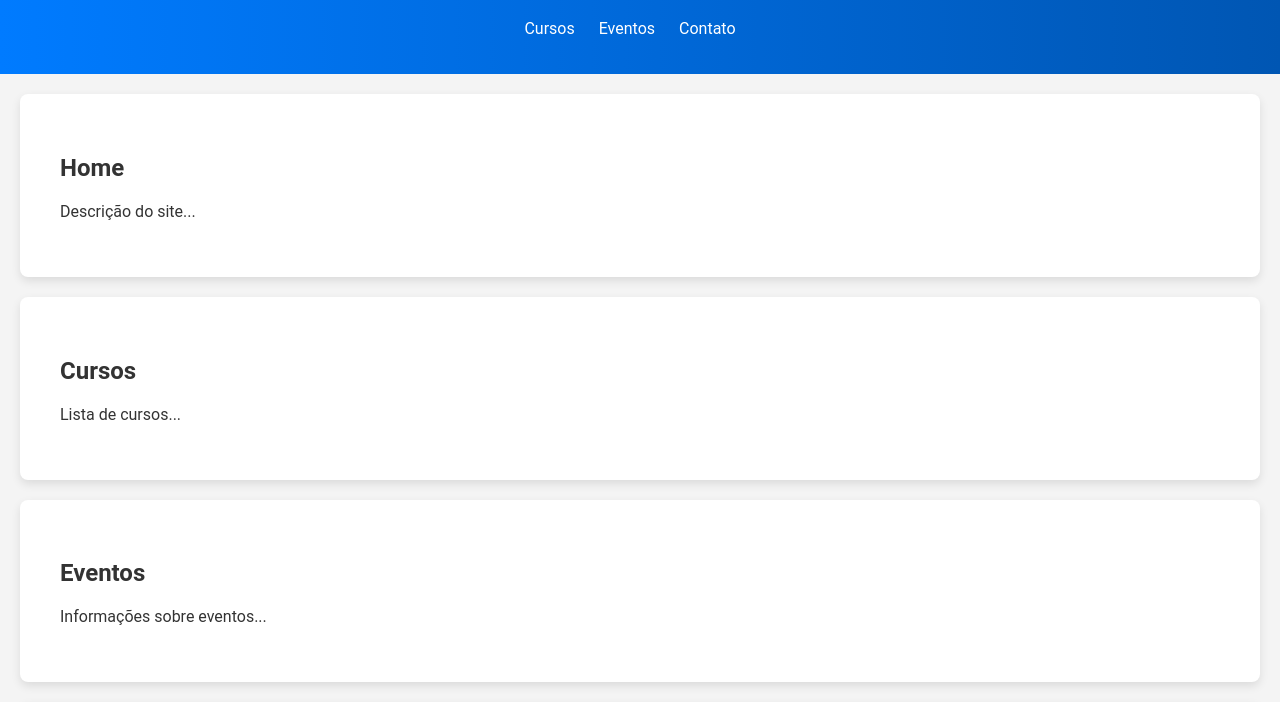
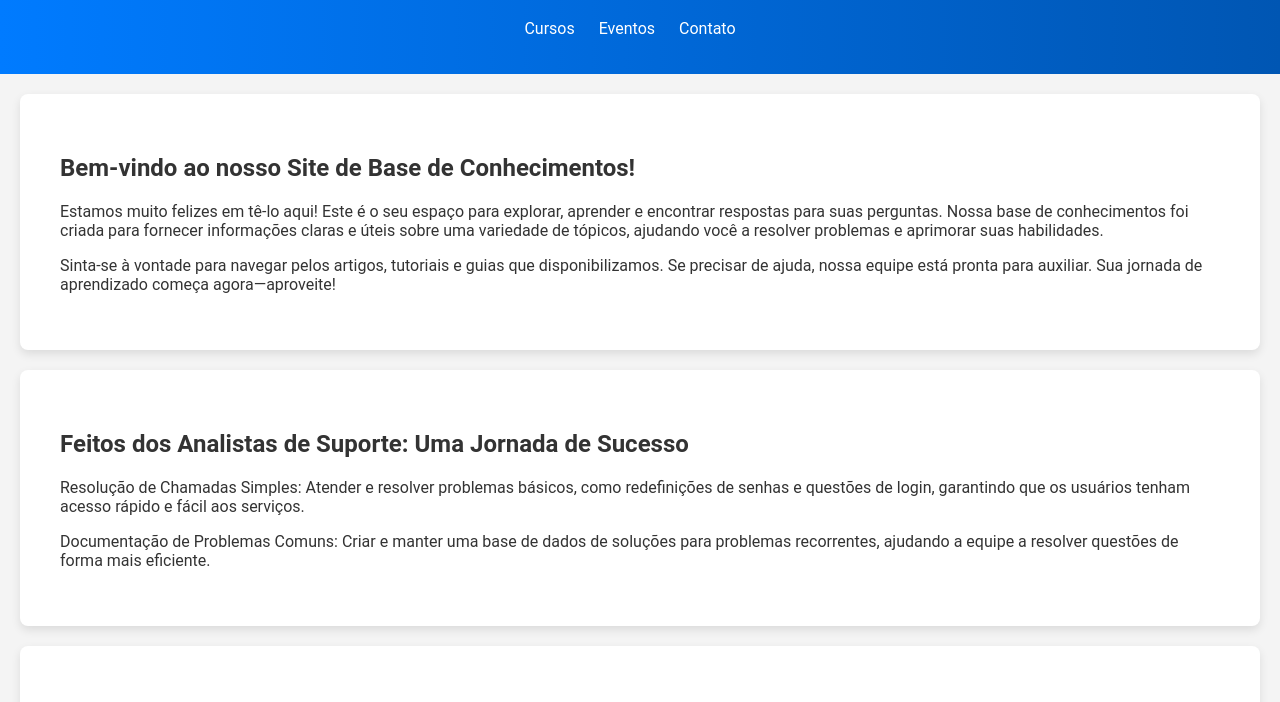
Before and after one commit to Emanuellds99/WEBSITE-CURSOS, a plain HTML site: page index.html in a window 1280 px wide. Shown: the part 82-784 px from the top of the page. Drawn offline with Linux system fonts and the light colour scheme.

Commit message:
Modificação nas apresentações inciais

```diff
--- a/index.html
+++ b/index.html
@@ -19,12 +19,28 @@
     </header>
     <main>
         <section id="home">
-            <h2>Home</h2>
-            <p>Descrição do site...</p>
+            <h2>Bem-vindo ao nosso Site de Base de Conhecimentos!</h2>
+            <p>
+                Estamos muito felizes em tê-lo aqui! Este é o seu espaço para explorar, aprender e encontrar respostas para suas perguntas.
+                Nossa base de conhecimentos foi criada para fornecer informações claras e úteis sobre uma variedade de tópicos,
+                ajudando você a resolver problemas e aprimorar suas habilidades.
+            </p>
+
+            <p>
+                Sinta-se à vontade para navegar pelos artigos, tutoriais e guias que disponibilizamos.
+                Se precisar de ajuda, nossa equipe está pronta para auxiliar. Sua jornada de aprendizado começa agora—aproveite!
+            </p>
         </section>
         <section id="cursos">
-            <h2>Cursos</h2>
-            <p>Lista de cursos...</p>
+            <h2>Feitos dos Analistas de Suporte: Uma Jornada de Sucesso</h2>
+            <p>
+                Resolução de Chamadas Simples:
+                Atender e resolver problemas básicos, como redefinições de senhas e questões de login, garantindo que os usuários tenham acesso rápido e fácil aos serviços.
+            </p>
+        </p>
+        Documentação de Problemas Comuns:
+        Criar e manter uma base de dados de soluções para problemas recorrentes, ajudando a equipe a resolver questões de forma mais eficiente.
+    </p>
         </section>
         <section id="eventos">
             <h2>Eventos</h2>
```
